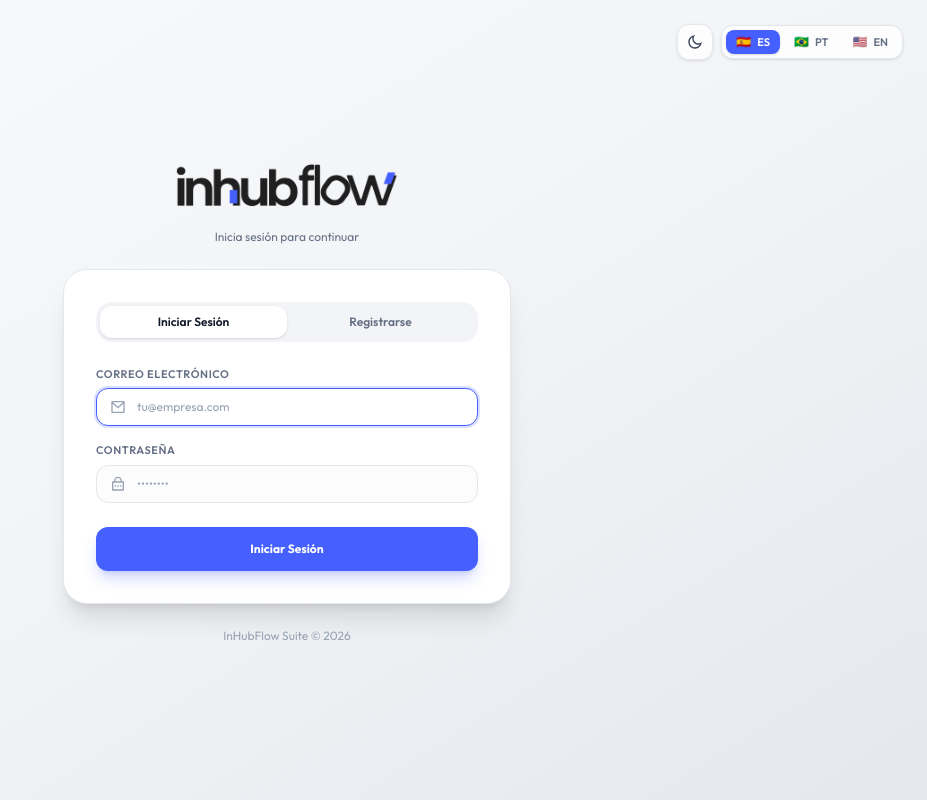
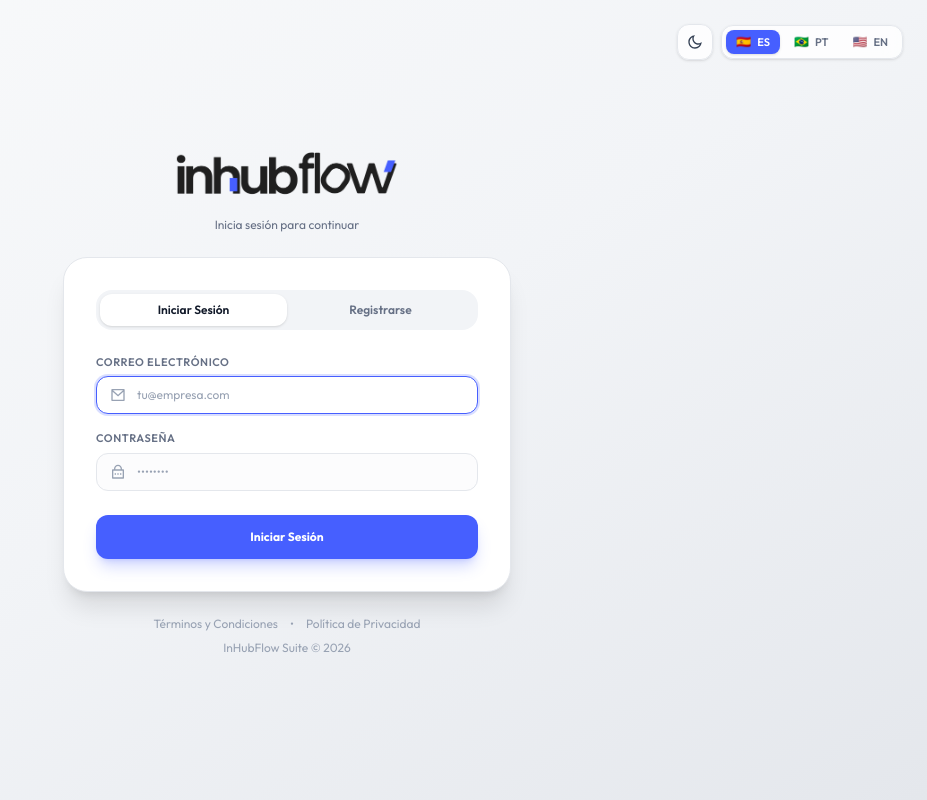
Before and after one commit to Inhubflow-core/inhubflow-linki, a Next.js app: page /login in a window 1280 px wide. Shown: the whole page, without its empty margins (353-1280 px from the left). Built offline with nearby package versions, Linux system fonts and the light colour scheme; no server answers.

Commit message:
feat(auth): add legal terms and privacy policy links to login card

```diff
--- a/pages/login.tsx
+++ b/pages/login.tsx
@@ -291,9 +291,28 @@ export default function LoginPage() {
             </form>
           </div>
 
-          <p className="mt-6 text-center text-xs text-gray-400 dark:text-gray-500">
-            InHubFlow Suite &copy; 2026
-          </p>
+          <div className="mt-6 flex flex-col items-center gap-2 text-center text-xs text-gray-400 dark:text-gray-500">
+            <div className="flex items-center gap-3">
+              <a
+                href="https://inhubflow.online/terms"
+                target="_blank"
+                rel="noreferrer"
+                className="hover:text-gray-600 dark:hover:text-gray-300 transition underline underline-offset-2"
+              >
+                {locale === 'pt-BR' ? 'Termos de Serviço' : locale === 'en' ? 'Terms of Service' : 'Términos y Condiciones'}
+              </a>
+              <span>•</span>
+              <a
+                href="https://inhubflow.online/privacy"
+                target="_blank"
+                rel="noreferrer"
+                className="hover:text-gray-600 dark:hover:text-gray-300 transition underline underline-offset-2"
+              >
+                {locale === 'pt-BR' ? 'Política de Privacidade' : locale === 'en' ? 'Privacy Policy' : 'Política de Privacidad'}
+              </a>
+            </div>
+            <p>InHubFlow Suite &copy; 2026</p>
+          </div>
         </div>
       </div>
     </>
```
